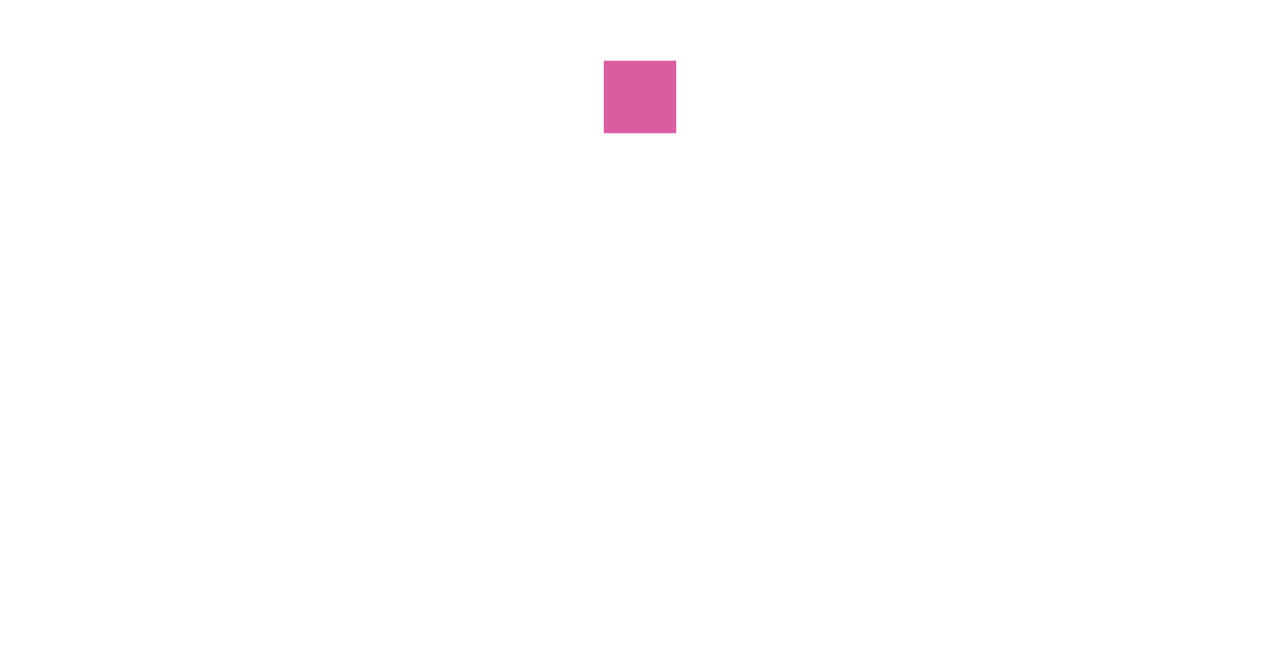
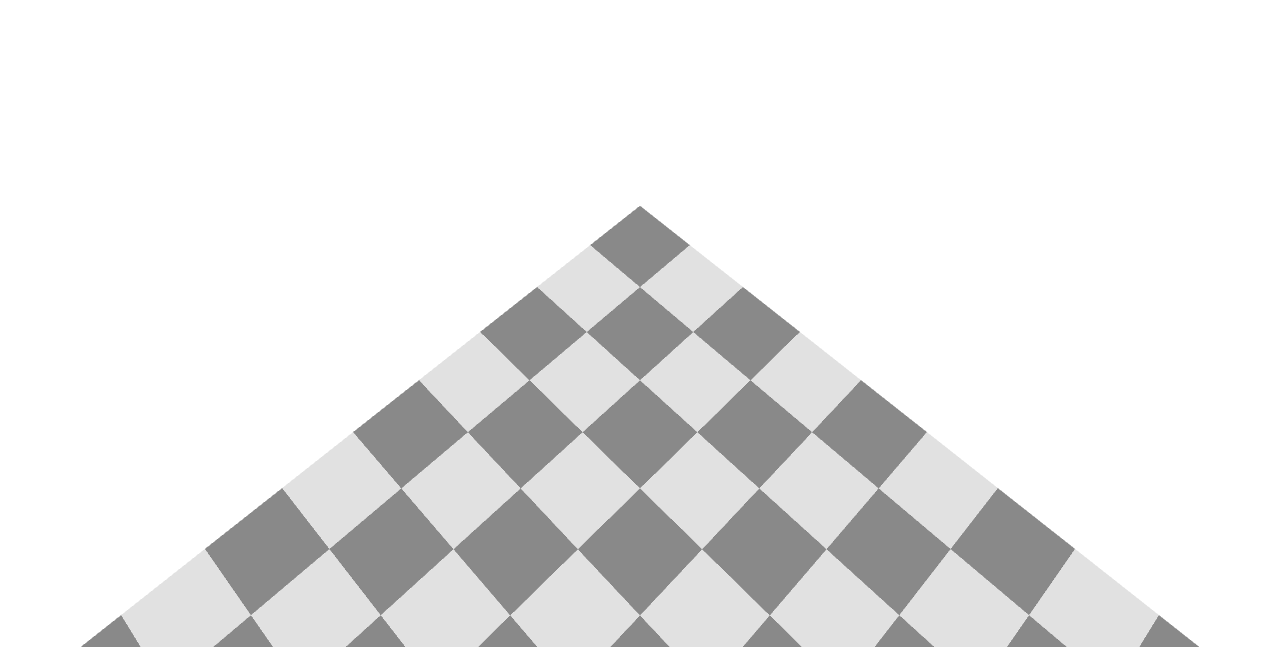
Before and after one commit to vreezy/defense, a Next.js app: page / in a window 1280 px wide. Shown: the part 153-800 px from the top of the page. Built offline with nearby package versions, Linux system fonts and the light colour scheme.

Commit message:
added Tile to render the board

```diff
--- a/package.json
+++ b/package.json
@@ -9,6 +9,7 @@
     "lint": "next lint"
   },
   "dependencies": {
+    "@react-three/drei": "^9.105.6",
     "@react-three/fiber": "^8.16.6",
     "next": "14.2.3",
     "react": "^18",
--- a/src/app/page.tsx
+++ b/src/app/page.tsx
@@ -2,10 +2,8 @@ import GameCanvas from "@/components/GameCanvas";
 
 export default function Home() {
   return (
-    <main className="flex justify-center">
-      <div className="w-[500px] h-[500px]">
-        <GameCanvas />
-      </div>
+    <main className="flex justify-center w-dvw h-dvh">
+      <GameCanvas />
     </main>
   );
 }
--- a/src/components/GameCanvas.tsx
+++ b/src/components/GameCanvas.tsx
@@ -2,23 +2,36 @@
 
 import { useGameStore } from "@/game/store";
 import { Canvas } from "@react-three/fiber";
+import { OrbitControls } from "@react-three/drei";
+import { Grid } from "@/game/types";
+import { Tile } from "./Tile";
+
+function iterateGrid(
+  grid: Grid,
+  callback: (rowIndex: number, colIndex: number) => any
+) {
+  return Array.from({ length: grid.rows }, (_, rowIndex) =>
+    Array.from({ length: grid.columns }, (_, colIndex) =>
+      callback(rowIndex, colIndex)
+    )
+  );
+}
 
 export default function GameCanvas() {
-  const { count, increase } = useGameStore((state) => state);
+  const { grid } = useGameStore((state) => state);
 
   return (
-    <Canvas
-      onMouseDown={() => {
-        increase(1);
-      }}
-    >
+    <Canvas camera={{ position: [5, 10, 5], fov: 50 }}>
       <ambientLight intensity={2} />
-
-      {Array.from({ length: count }).map((_, index) => (
-        <mesh key={index} position={[index * 2, 0, 0]}>
-          <boxGeometry args={[1, 1, 1]} />
-          <meshStandardMaterial color="hotpink" />
-        </mesh>
+      <ambientLight />
+      <pointLight position={[10, 10, 10]} />
+      <OrbitControls />
+      {iterateGrid(grid, (rowIndex, colIndex) => (
+        <Tile
+          key={`${rowIndex}-${colIndex}`}
+          position={[colIndex, 0, rowIndex]}
+          color={rowIndex % 2 === colIndex % 2 ? "gray" : "white"}
+        />
       ))}
     </Canvas>
   );
--- /dev/null
+++ b/src/components/Tile.tsx
@@ -0,0 +1,16 @@
+import React from "react";
+import { MeshProps } from "@react-three/fiber";
+
+interface TileProps extends MeshProps {
+  position: [number, number, number];
+  color?: string;
+}
+
+export const Tile: React.FC<TileProps> = ({ position, color }) => {
+  return (
+    <mesh position={position}>
+      <boxGeometry args={[1, 0.1, 1]} />
+      <meshStandardMaterial color={color} />
+    </mesh>
+  );
+};
--- a/src/game/store.ts
+++ b/src/game/store.ts
@@ -1,14 +1,28 @@
 import { create } from "zustand";
+import { Enemy, Grid } from "./types";
 
 export interface GameState {
-  count: number;
+  grid: Grid;
+  enemies: Enemy[];
 }
 export interface GameActions {
-  increase: (by: number) => void;
+  spawnEnemy: (enemy: Enemy) => void;
+  removeEnemy: (id: string) => void;
 }
 export type GameStore = GameState & GameActions;
 
 export const useGameStore = create<GameStore>()((set) => ({
-  count: 1,
-  increase: (by: number) => set((state) => ({ count: state.count + by })),
+  grid: {
+    rows: 10,
+    columns: 10,
+  },
+  enemies: [],
+  spawnEnemy: (enemy) =>
+    set((state) => ({
+      enemies: [...state.enemies, enemy],
+    })),
+  removeEnemy: (id) =>
+    set((state) => ({
+      enemies: state.enemies.filter((enemy) => enemy.id !== id),
+    })),
 }));
--- /dev/null
+++ b/src/game/types.ts
@@ -0,0 +1,11 @@
+export interface Enemy {
+  id: string;
+  position: [number, number, number];
+  health: number;
+  speed: number;
+}
+
+export interface Grid {
+  rows: number;
+  columns: number;
+}
```
Also changed, not shown: 1 other file (tests, documents, lock files or other folders).
